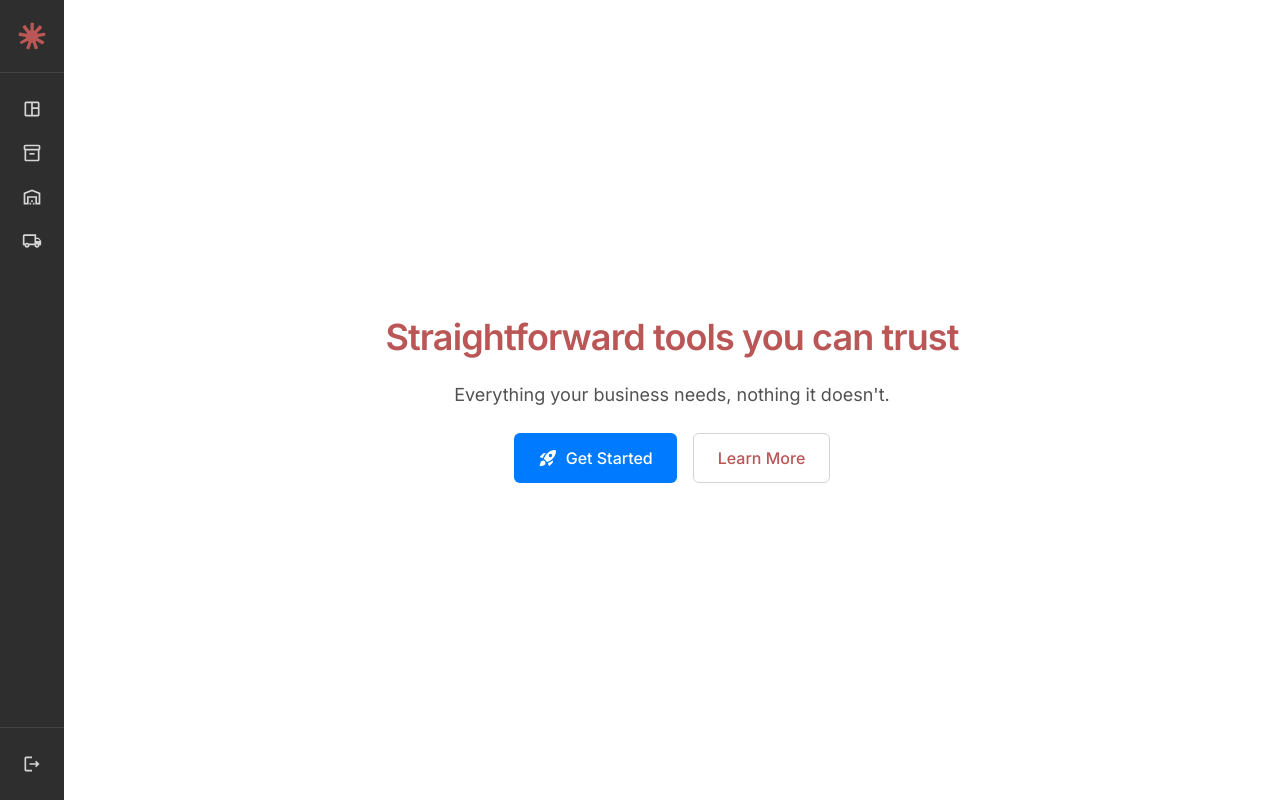
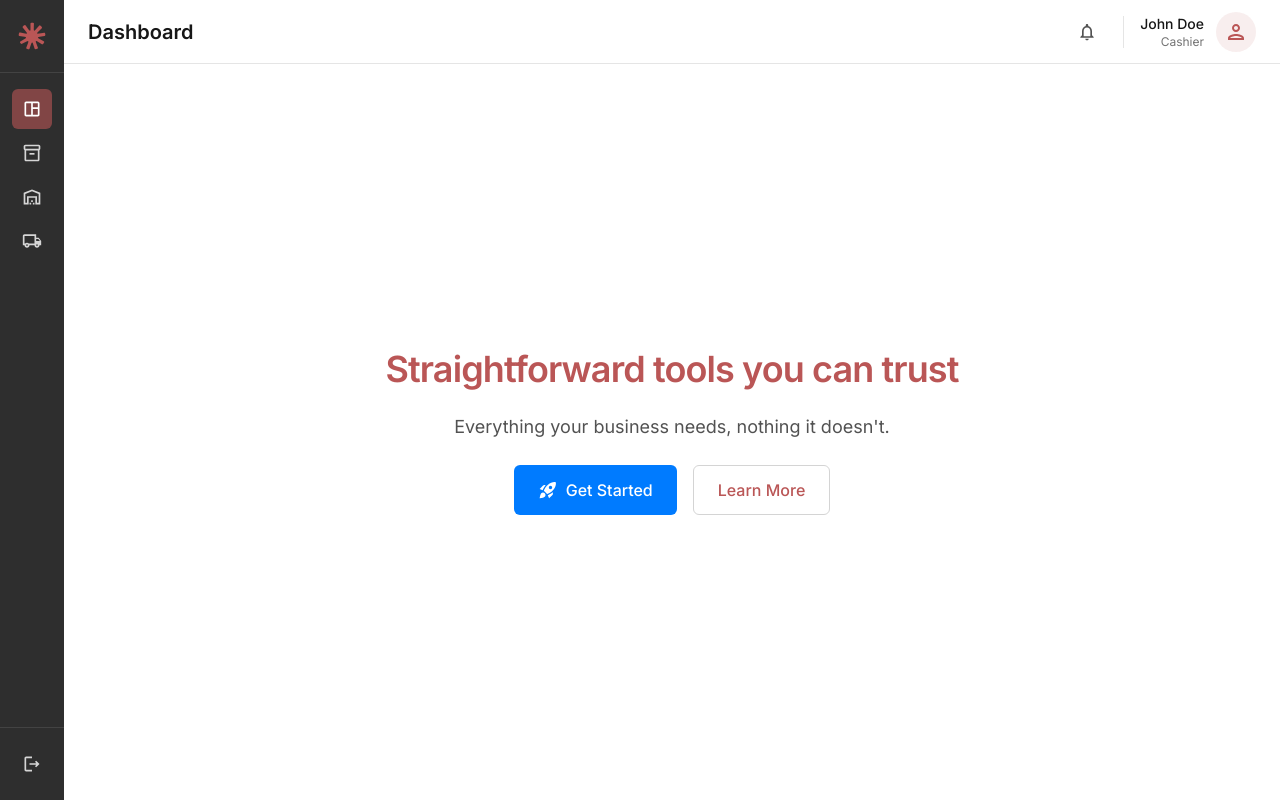
Before and after one commit to DanDeeHub/talli, a Next.js app: page / in a window 1280 px wide. Built offline with nearby package versions, Linux system fonts and the light colour scheme.

Commit message:
chore: header added

```diff
--- /dev/null
+++ b/app/Header.tsx
@@ -0,0 +1,33 @@
+import { NotificationsIcon, PersonIcon } from "./icons";
+
+export default function Header({ title }: { title: string }) {
+  return (
+    <header className="flex h-16 shrink-0 items-center justify-between border-b border-neutral-200 bg-white pl-16 pr-6 md:px-6">
+      <h1 className="text-xl font-semibold text-neutral-900">{title}</h1>
+
+      <div className="flex items-center gap-4">
+        <button
+          title="Notifications"
+          aria-label="Notifications"
+          className="flex h-10 w-10 cursor-pointer items-center justify-center rounded-full text-neutral-600 transition-colors hover:bg-neutral-100"
+        >
+          <NotificationsIcon className="h-5 w-5" />
+        </button>
+
+        <div className="h-8 w-px bg-neutral-200" />
+
+        <div className="flex items-center gap-3">
+          <div className="hidden text-right leading-tight sm:block">
+            <div className="text-sm font-medium text-neutral-900">
+              John Doe
+            </div>
+            <div className="text-xs text-neutral-500">Cashier</div>
+          </div>
+          <div className="flex h-10 w-10 items-center justify-center rounded-full bg-primary/10 text-primary">
+            <PersonIcon className="h-6 w-6" />
+          </div>
+        </div>
+      </div>
+    </header>
+  );
+}
--- a/app/Sidebar.tsx
+++ b/app/Sidebar.tsx
@@ -21,7 +21,7 @@ const nav: { label: string; Icon: IconType }[] = [
 ];
 
 const itemClass =
-  "flex h-10 items-center gap-3 rounded-md px-2.5 text-sm text-white/80 transition-colors hover:bg-primary/60 hover:text-white";
+  "flex h-10 w-full cursor-pointer items-center gap-3 rounded-md px-2.5 text-sm transition-colors hover:bg-primary/60 hover:text-white";
 
 function LogoMark({ className }: { className?: string }) {
   return (
@@ -40,20 +40,37 @@ function SidebarItem({
   Icon,
   label,
   expanded,
+  active,
+  onClick,
 }: {
   Icon: IconType;
   label: string;
   expanded: boolean;
+  active?: boolean;
+  onClick?: () => void;
 }) {
   return (
-    <a href="#" title={expanded ? undefined : label} className={itemClass}>
+    <button
+      type="button"
+      onClick={onClick}
+      title={expanded ? undefined : label}
+      className={`${itemClass} ${
+        active ? "bg-primary/60 text-white" : "text-white/80"
+      }`}
+    >
       <Icon className="h-5 w-5 shrink-0" />
       {expanded && label}
-    </a>
+    </button>
   );
 }
 
-export default function Sidebar() {
+export default function Sidebar({
+  active,
+  onSelect,
+}: {
+  active: string;
+  onSelect: (label: string) => void;
+}) {
   const [collapsed, setCollapsed] = useState(true); // desktop rail state
   const [mobileOpen, setMobileOpen] = useState(false); // mobile drawer state
   const [isMobile, setIsMobile] = useState(false);
@@ -140,7 +157,16 @@ export default function Sidebar() {
 
         <nav className="flex flex-1 flex-col gap-1 px-3 py-4">
           {nav.map((item) => (
-            <SidebarItem key={item.label} {...item} expanded={expanded} />
+            <SidebarItem
+              key={item.label}
+              {...item}
+              expanded={expanded}
+              active={item.label === active}
+              onClick={() => {
+                onSelect(item.label);
+                setMobileOpen(false);
+              }}
+            />
           ))}
         </nav>
 
--- a/app/icons.tsx
+++ b/app/icons.tsx
@@ -1,5 +1,3 @@
-// Inline SVG icons (Material Symbols paths, 24x24 viewBox — centered, no font bearing).
-
 type IconProps = { className?: string };
 
 function Svg({
@@ -70,6 +68,22 @@ export function CloseIcon(props: IconProps) {
   );
 }
 
+export function NotificationsIcon(props: IconProps) {
+  return (
+    <Svg {...props}>
+      <path d="M12 22c1.1 0 2-.9 2-2h-4c0 1.1.9 2 2 2m6-6v-5c0-3.07-1.63-5.64-4.5-6.32V4c0-.83-.67-1.5-1.5-1.5s-1.5.67-1.5 1.5v.68C7.64 5.36 6 7.92 6 11v5l-2 2v1h16v-1zm-2 1H8v-6c0-2.48 1.51-4.5 4-4.5s4 2.02 4 4.5z" />
+    </Svg>
+  );
+}
+
+export function PersonIcon(props: IconProps) {
+  return (
+    <Svg {...props}>
+      <path d="M12 6c1.1 0 2 .9 2 2s-.9 2-2 2-2-.9-2-2 .9-2 2-2m0 10c2.7 0 5.8 1.29 6 2H6c.23-.72 3.31-2 6-2m0-12C9.79 4 8 5.79 8 8s1.79 4 4 4 4-1.79 4-4-1.79-4-4-4m0 10c-2.67 0-8 1.34-8 4v2h16v-2c0-2.66-5.33-4-8-4" />
+    </Svg>
+  );
+}
+
 export function RocketIcon(props: IconProps) {
   return (
     <Svg {...props}>
--- a/app/page.tsx
+++ b/app/page.tsx
@@ -1,20 +1,29 @@
+"use client";
+
+import { useState } from "react";
 import Sidebar from "./Sidebar";
+import Header from "./Header";
 import { RocketIcon } from "./icons";
 
 export default function Home() {
+  const [active, setActive] = useState("Dashboard");
+
   return (
     <div className="flex flex-1">
-      <Sidebar />
+      <Sidebar active={active} onSelect={setActive} />
+
+      <div className="flex min-w-0 flex-1 flex-col">
+        <Header title={active} />
 
         <main className="flex flex-1 flex-col items-center justify-center gap-6 bg-secondary p-8 text-center">
-        <h1 className="max-w-2xl text-4xl font-semibold tracking-tight text-primary">
+          <h1 className="max-w-2xl text-3xl font-semibold tracking-tight text-primary sm:text-4xl">
             Straightforward tools you can trust
           </h1>
           <p className="max-w-md text-lg text-neutral-600">
             Everything your business needs, nothing it doesn&apos;t.
           </p>
-        <div className="flex gap-4">
-          <button className="flex items-center gap-2 rounded-md bg-accent px-6 py-3 font-medium text-white transition-colors hover:opacity-90">
+          <div className="flex flex-col gap-4 sm:flex-row">
+            <button className="flex items-center justify-center gap-2 rounded-md bg-accent px-6 py-3 font-medium text-white transition-colors hover:opacity-90">
               <RocketIcon className="h-5 w-5" />
               Get Started
             </button>
@@ -24,5 +33,6 @@ export default function Home() {
           </div>
         </main>
       </div>
+    </div>
   );
 }
```
Lines whose indentation alone changed are shown as unchanged.
